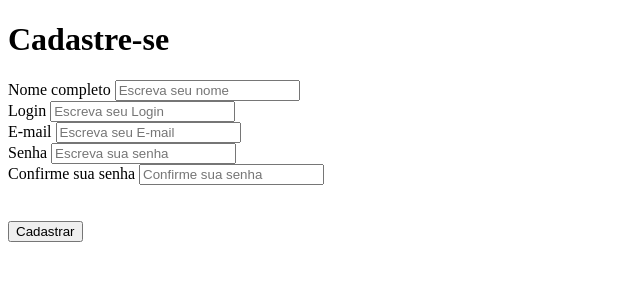
After one commit to Mptp2000/-to-do-list, a Flask app: page /register in a window 1280 px wide. The commit adds this page. Shown: the top 300 px of the page, without its empty margins (0-640 px from the left). Run offline with Flask 3, Linux system fonts and the light colour scheme.

Commit message:
Adicionado register.html, banco de dados para criação de novos usuários

```diff
--- a/app.py
+++ b/app.py
@@ -1,7 +1,11 @@
 from flask import Flask, render_template, redirect, request, url_for, flash
-from database import db
+from db import db
 from models.Task import Task
 from flask_login import LoginManager, login_user, logout_user, login_required, current_user
+from models.User import User
+from werkzeug.security import generate_password_hash, check_password_hash
+
+
 
 
 app = Flask(__name__)
@@ -22,6 +26,9 @@ login_manager.login_view = 'login'
 def load_user(user_id):
     return User.query.get(int(user_id))
 
+
+
+
 # Criação das tabelas ao rodar a aplicação
 with app.app_context():
     db.create_all()
@@ -32,6 +39,9 @@ with app.app_context():
 def index():
     tasks = Task.query.all()  # Carrega todas as tarefas do banco
     return render_template('index.html', tasks=tasks)
+
+
+
 
 # Rota para adicionar uma nova tarefa
 @app.route('/add_task', methods=['POST'])
@@ -48,6 +58,9 @@ def add_task():
     flash('Tarefa adicionada com sucesso!', 'success')  # Exibe uma mensagem de sucesso
     return redirect(url_for('index'))  # Redireciona para a página principal
 
+
+
+
 # Rota para excluir uma tarefa
 @app.route('/delete/<int:task_id>', methods=['POST'])
 @login_required
@@ -62,7 +75,12 @@ def delete_task(task_id):
     return redirect(url_for('index'))  # Redireciona para a página principal
 
 
+
+
+
+
 @app.route('/login', methods=['GET', 'POST'])
+
 
 def login():
     if request.method == 'POST':
@@ -74,8 +92,11 @@ def login():
             login_user(user)
             return redirect(url_for('index'))
         else:
-            flash('Login inválido. Tente novamente.')
+         flash('Login inválido. Tente novamente.')
     return render_template('login.html')
+
+
+
 
 @app.route('/logout')
 @login_required
@@ -86,8 +107,35 @@ def logout():
 
 
 
+from werkzeug.security import generate_password_hash
 
+@app.route('/register', methods=['GET', 'POST'])
+def register():
+    if request.method == 'GET':
+        return render_template('register.html')
+    elif request.method == 'POST':
+        # Obtém os dados do formulário
+        name = request.form['name']
+        login = request.form['login']
+        email = request.form['email']
+        password = request.form['password']
+        password_confirm = request.form['password_confirm']
 
+        # Verificar se as senhas coincidem
+        if password != password_confirm:
+            flash('As senhas não coincidem.', 'error')
+            return redirect(url_for('register'))
+
+        # Gerar o hash da senha
+        hashed_password = generate_password_hash(password, method='pbkdf2:sha256')
+
+        # Criar e adicionar o usuário ao banco de dados
+        new_user = User(username=login, password=hashed_password)
+        db.session.add(new_user)
+        db.session.commit()
+
+        flash('Usuário cadastrado com sucesso!', 'success')
+        return redirect(url_for('login'))
 
 if __name__ == '__main__':
     app.run(debug=True)
--- a/database.py
+++ b/db.py
@@ -1,3 +1,4 @@
 from flask_sqlalchemy import SQLAlchemy
+from werkzeug.security import generate_password_hash
 
 db = SQLAlchemy()
--- a/models/Task.py
+++ b/models/Task.py
@@ -1,4 +1,4 @@
-from database import db
+from db import db
 
 class Task(db.Model):
     id = db.Column(db.Integer, primary_key=True)
--- a/templates/index.html
+++ b/templates/index.html
@@ -32,6 +32,7 @@
                     <li>Nenhuma tarefa encontrada.</li>
                 {% endfor %}
             </ul>
+            <p><a href="{{ url_for('logout') }}">Logout</a></p>
         </main>
     </div>
 </body>
--- /dev/null
+++ b/templates/register.html
@@ -0,0 +1,58 @@
+<!DOCTYPE html>
+<html lang="pt-br">
+<head>
+    <meta charset="UTF-8">
+    <meta name="viewport" content="width=device-width, initial-scale=1.0">
+    <title>Cadastre-se</title>
+</head>
+<body>
+    <div class="container">
+        <header>
+            <h1>Cadastre-se</h1>
+        </header>
+
+        <main>
+            <form action="{{ url_for('register') }}" method="POST">
+                <div>
+                    <label for="name">Nome completo</label>
+                    <input type="text" id="name" name="name" placeholder="Escreva seu nome" required>
+                </div>
+
+                <div>
+                    <label for="login">Login</label>
+                    <input type="text" id="login" name="login" placeholder="Escreva seu Login" required>
+                </div>
+
+                <div>
+                    <label type="text" name="email">E-mail</label>
+                    <input type="text" name="email" placeholder="Escreva seu E-mail" required>
+                </div>
+
+                <div>
+                    <label for="password">Senha</label>
+                    <input type="password" id="password" name="password" placeholder="Escreva sua senha" required>
+                </div>
+
+                <div>
+                    <label for="password_confirm">Confirme sua senha</label>
+                    <input type="password" id="password_confirm" name="password_confirm" placeholder="Confirme sua senha" required>
+                </div>
+
+                <br>
+                <br>
+                <button type="submit">Cadastrar</button>
+            </form>
+        </main>
+    </div>
+
+    {% with messages = get_flashed_messages() %}
+        {% if messages %}
+            <ul>
+                {% for message in messages %}
+                    <li>{{ message }}</li>
+                {% endfor %}
+            </ul>
+        {% endif %}
+    {% endwith %}
+</body>
+</html>
```
Also changed, not shown: models/User.py (+8 -0 lines), templates/login.html (+12 -1 lines), instance/tasks.db, models/__init__.py (added).
